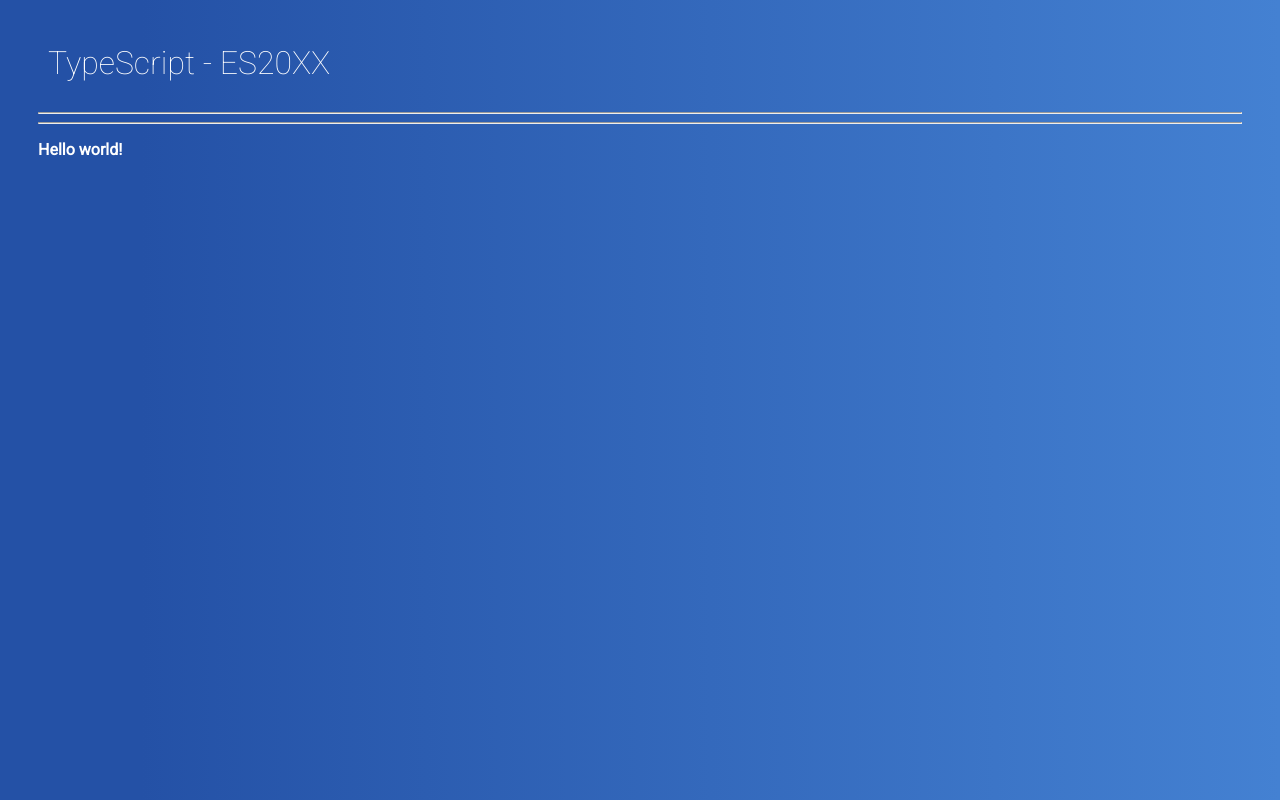
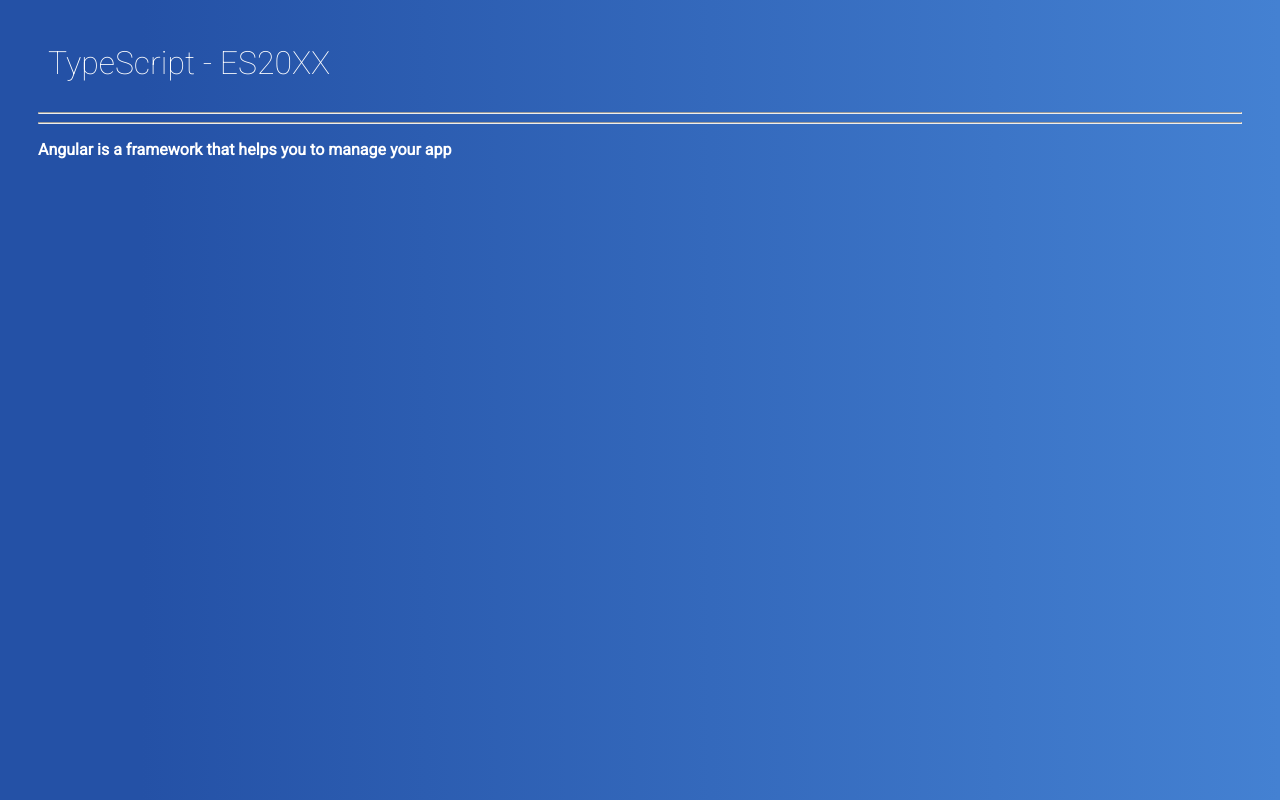
Before and after one commit to MarcosOchoaMu/angular-curso, a website built with webpack: page index.html in a window 1280 px wide. Built offline with nearby package versions, Linux system fonts and the light colour scheme.

Commit message:
se actualizó el texto en el componente principal

```diff
--- a/index.html
+++ b/index.html
@@ -12,7 +12,7 @@
     <h1>TypeScript - ES20XX </h1>
     <hr>
     <hr>
-    <p><b>Hello world!</b></p>
+    <p><b>Angular is a framework that helps you to manage your app</b></p>
 
 
     <script src="bundle.js"></script>
```
